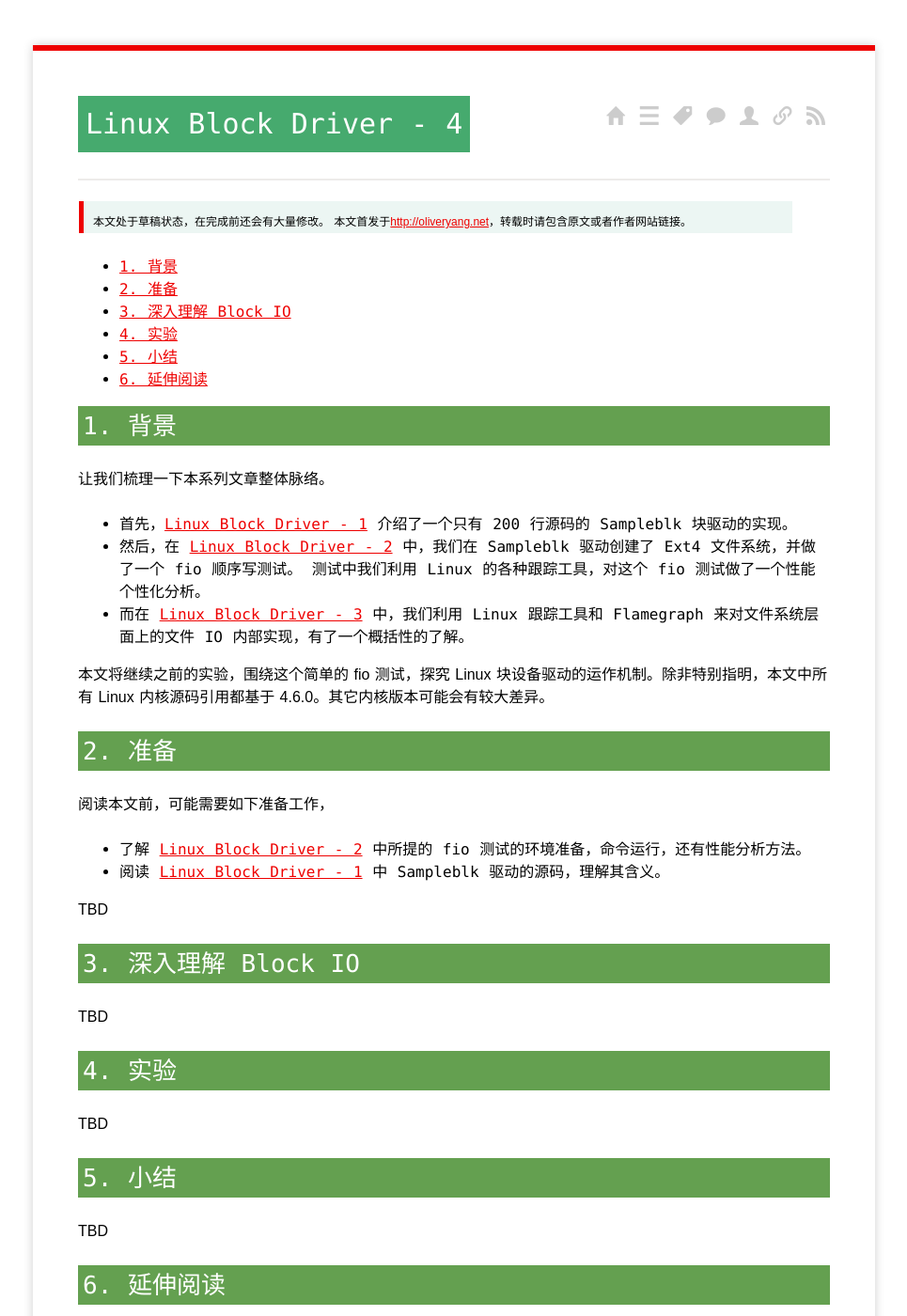
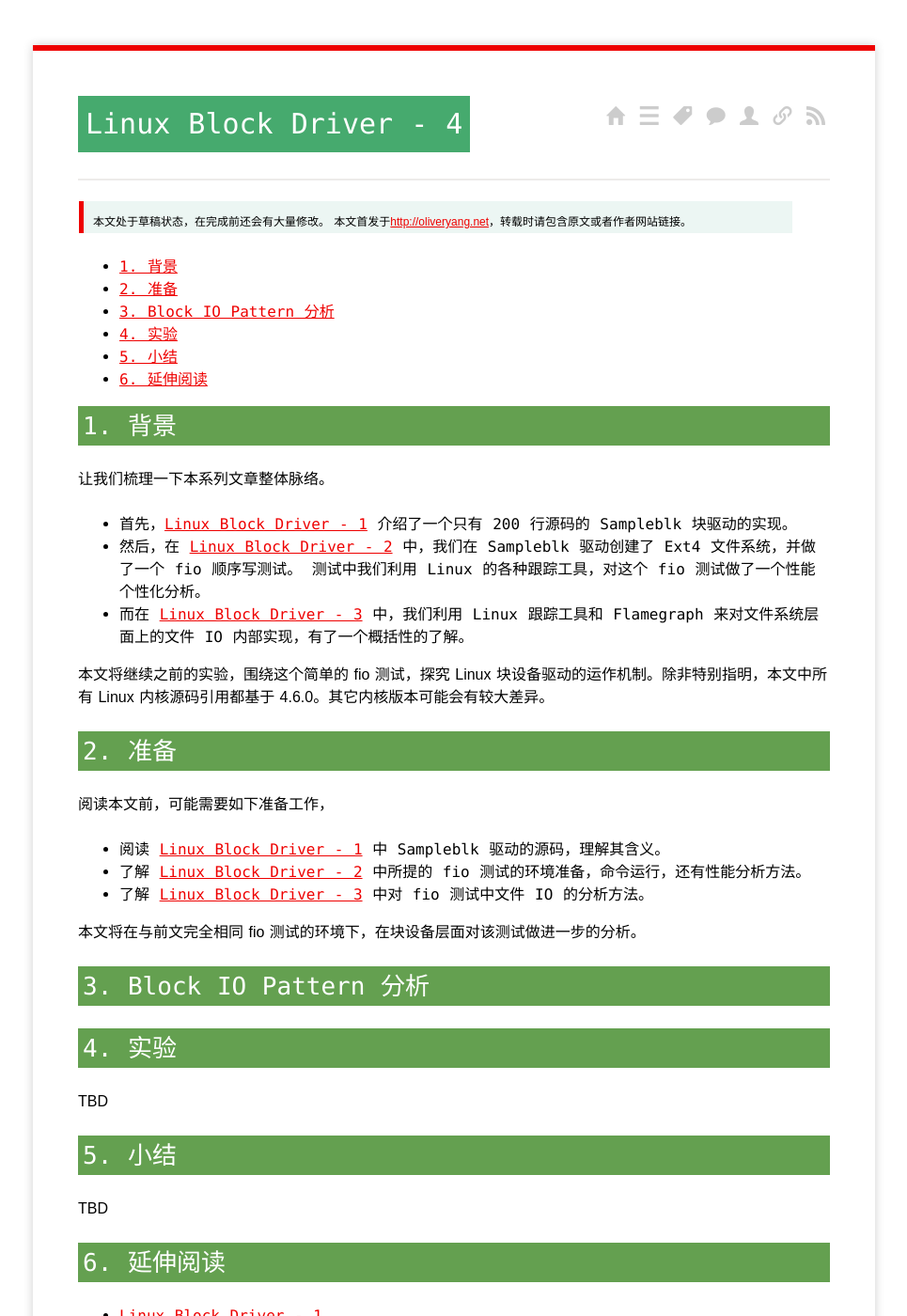
Before and after one commit to yangoliver/yangoliver.github.io, a Jekyll site: the page built from _posts/2016/2016-08-30-linux-block-driver-basic-4.md, in a window 1280 px wide and 1400 px high. Shown: the whole window at 94% size, without its empty margins (157-1122 px from the left). Built offline with Jekyll 4.4.1, drawn with Linux system fonts in a browser that asks for light colours; comment, search, counter and statistics services are not loaded.

Commit message:
draft: cleanup the beginning

```diff
--- a/_posts/2016/2016-08-30-linux-block-driver-basic-4.md
+++ b/_posts/2016/2016-08-30-linux-block-driver-basic-4.md
@@ -27,14 +27,14 @@ tags: [driver, perf, crash, trace, file system, kernel, linux, storage]
 
 阅读本文前，可能需要如下准备工作，
 
+- 阅读 [Linux Block Driver - 1](http://oliveryang.net/2016/04/linux-block-driver-basic-1) 中 Sampleblk 驱动的源码，理解其含义。
 - 了解 [Linux Block Driver - 2](http://oliveryang.net/2016/07/linux-block-driver-basic-2) 中所提的 fio 测试的环境准备，命令运行，还有性能分析方法。
-- 阅读 [Linux Block Driver - 1](http://oliveryang.net/2016/04/linux-block-driver-basic-1) 中 Sampleblk 驱动的源码，理解其含义。
+- 了解 [Linux Block Driver - 3](http://oliveryang.net/2016/08/linux-block-driver-basic-3) 中对 fio 测试中文件 IO 的分析方法。
 
-TBD
+本文将在与前文完全相同 fio 测试的环境下，在块设备层面对该测试做进一步的分析。
 
-## 3. 深入理解 Block IO
+## 3. Block IO Pattern 分析
 
-TBD
 
 ## 4. 实验
 
```
